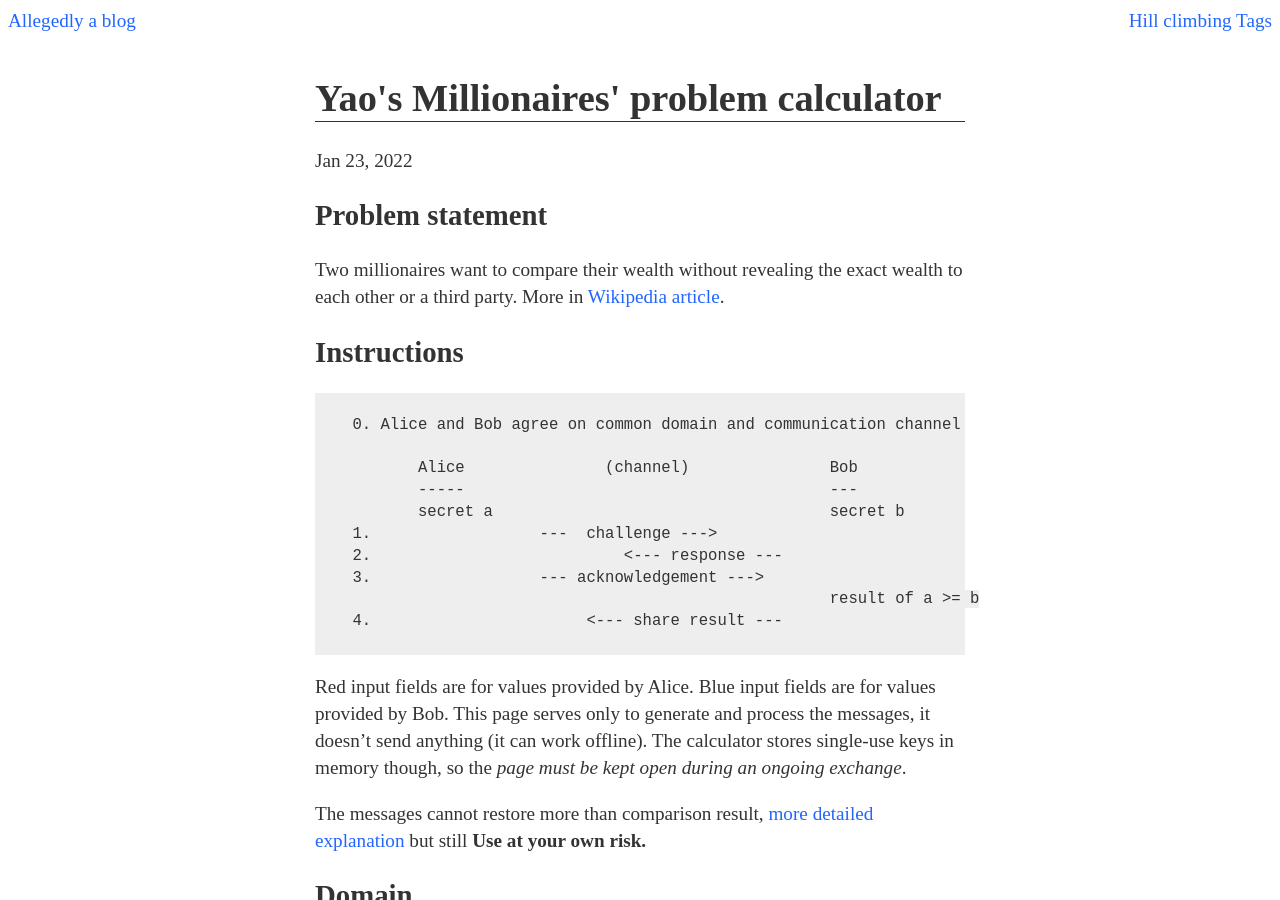
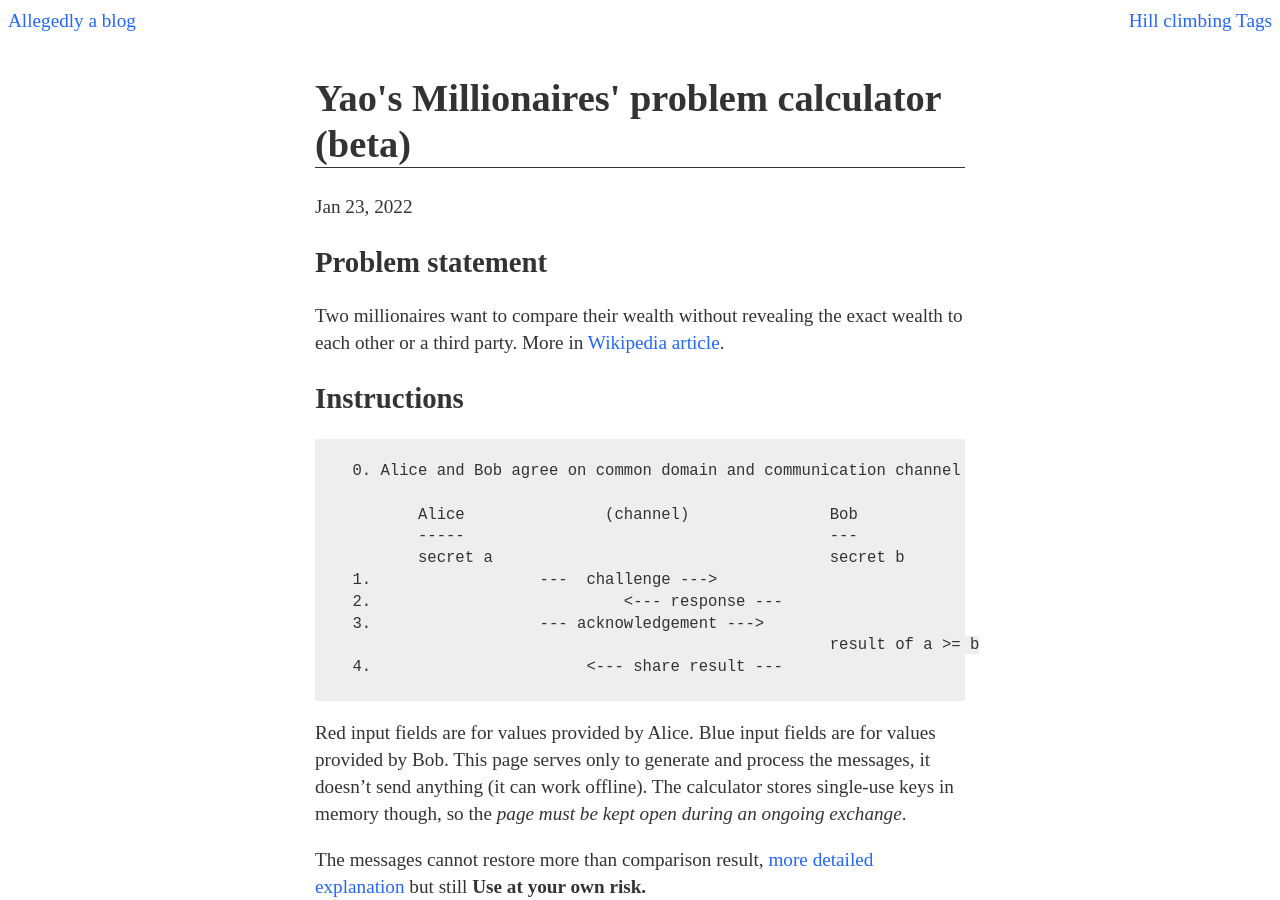
Before and after one commit to Werkov/Werkov.github.io, a Jekyll site: the page built from _posts/2022-01-23-ymp.md, in a window 1280 px wide and 900 px high. Built offline with Jekyll 4.4.1, drawn with Linux system fonts in a browser that asks for light colours.

Commit message:
millionaire: Unhide calc, fixed modulo bug

```diff
--- a/_posts/2022-01-23-ymp.md
+++ b/_posts/2022-01-23-ymp.md
@@ -1,8 +1,7 @@
 ---
 layout: post
-title: Yao's Millionaires' problem calculator
+title: Yao's Millionaires' problem calculator (beta)
 tags: cryptography programming javascript economy
-hidden: true
 ---
 <link rel="stylesheet" href="/resources/2022-ymp/style.css"/>
 
```
